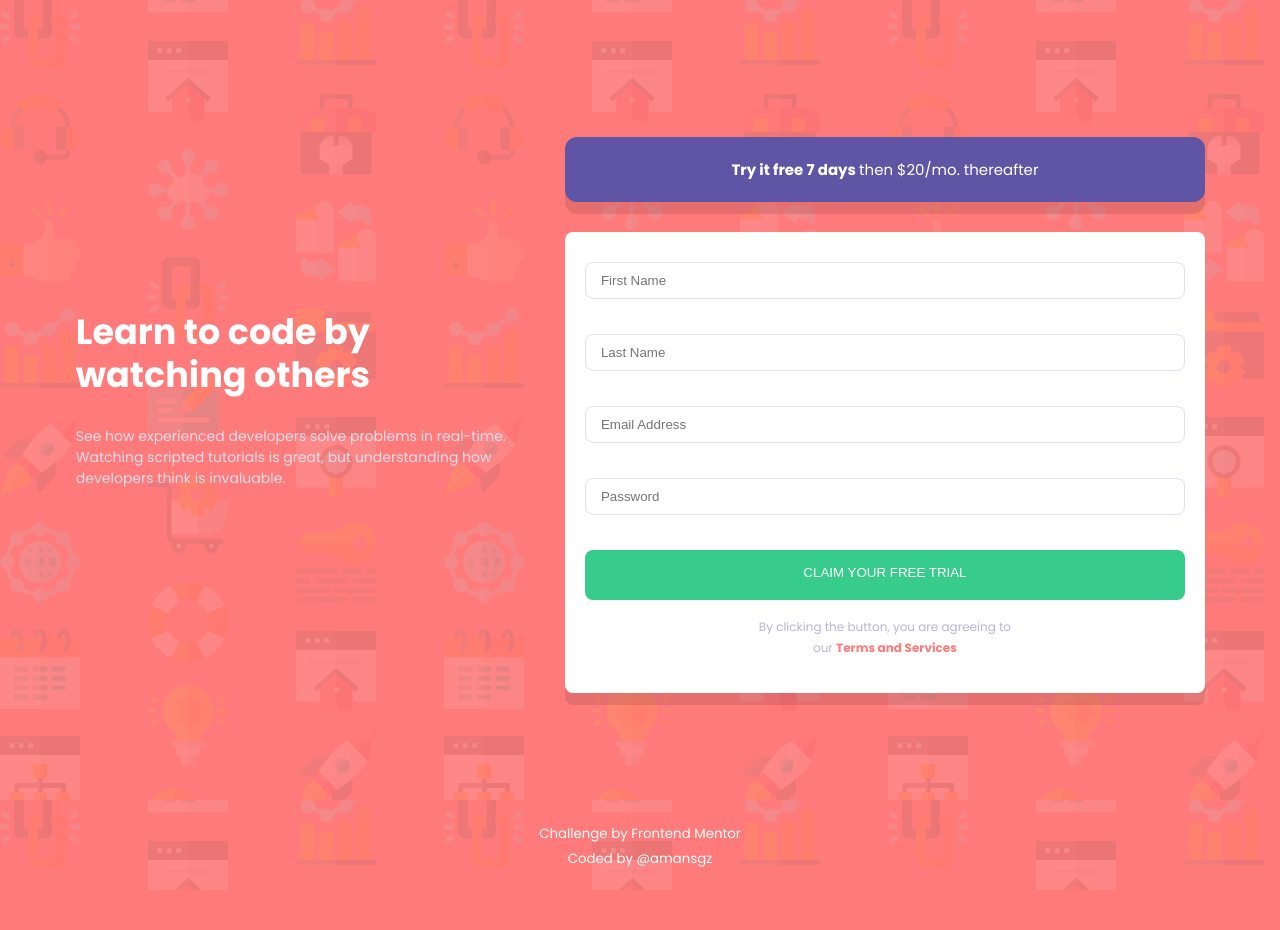
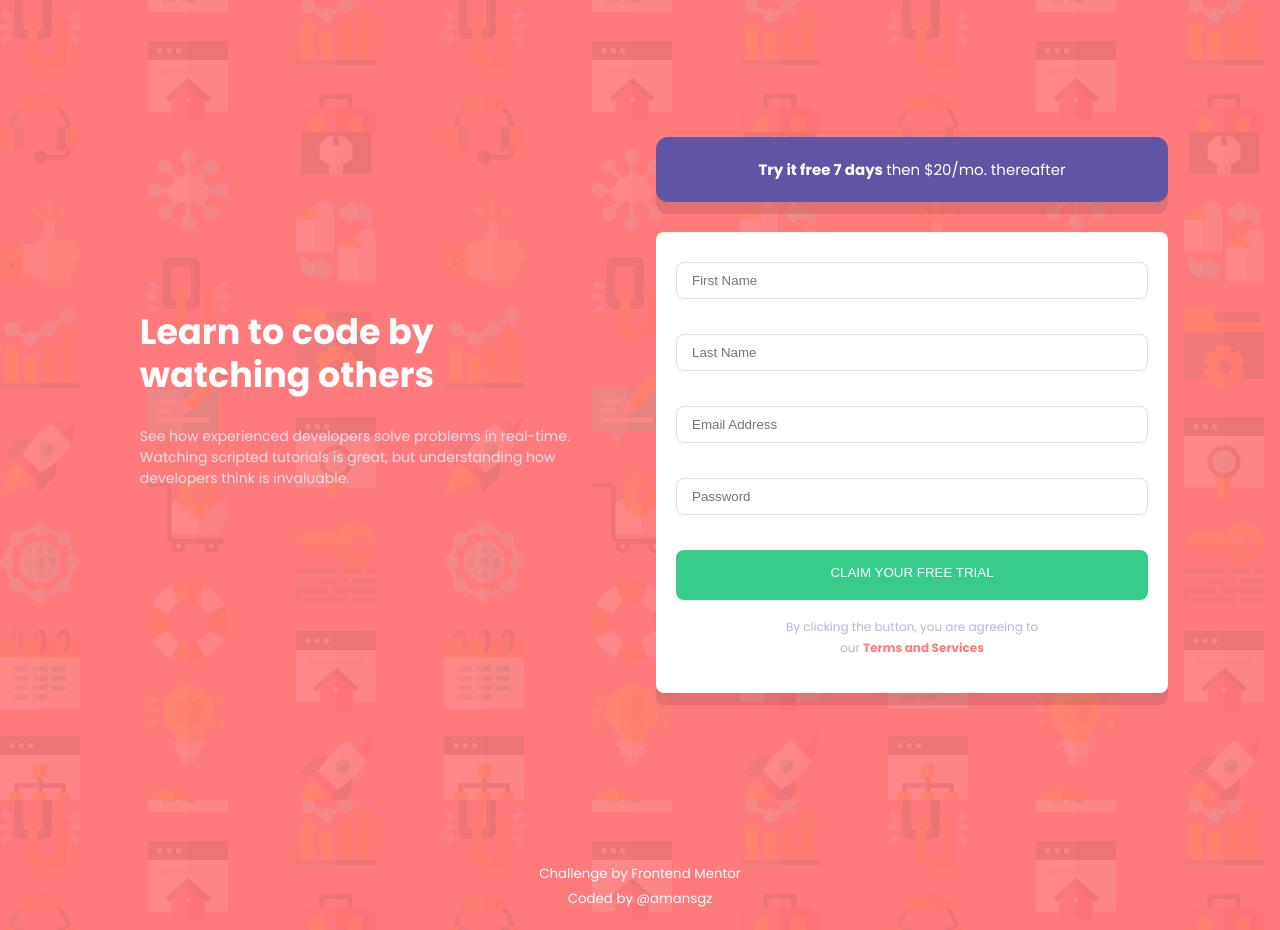
Before and after one commit to amansgz/css-intro-component-with-sign-up-form, a plain HTML site: page index.html in a window 1280 px wide. Before the commit the page ends 890 px from the top, so only its background shows below. Drawn offline with Linux system fonts and the light colour scheme.

Commit message:
Update styles footer

```diff
--- a/css/styles.css
+++ b/css/styles.css
@@ -157,18 +157,18 @@ main {
 /*********************/
 .footer {
     margin-top: auto;
-    padding: 2rem var(--inline-padding);
+    padding: 6rem var(--inline-padding) 2rem;
     text-align: center;
     color: var(--white);
 }
 .footer__attribution a {
     text-decoration: none;
-    color: var(--soft-blue);
+    color: var(--white);
     transition: color .1s ease;
 }
 .footer__attribution a:hover,
 .footer__attribution a:focus-visible {
-    color: var(--cyan);
+    color: var(--light-grayish-blue);
 }
 
 /***********************
@@ -194,10 +194,10 @@ main {
         grid-column: 2 / 3;
     }
     .form__title {
-        width: 50vw;
+        width: 40vw;
     }
     .form {
-        width: 50vw;
+        width: 40vw;
     }
 
 }
```
